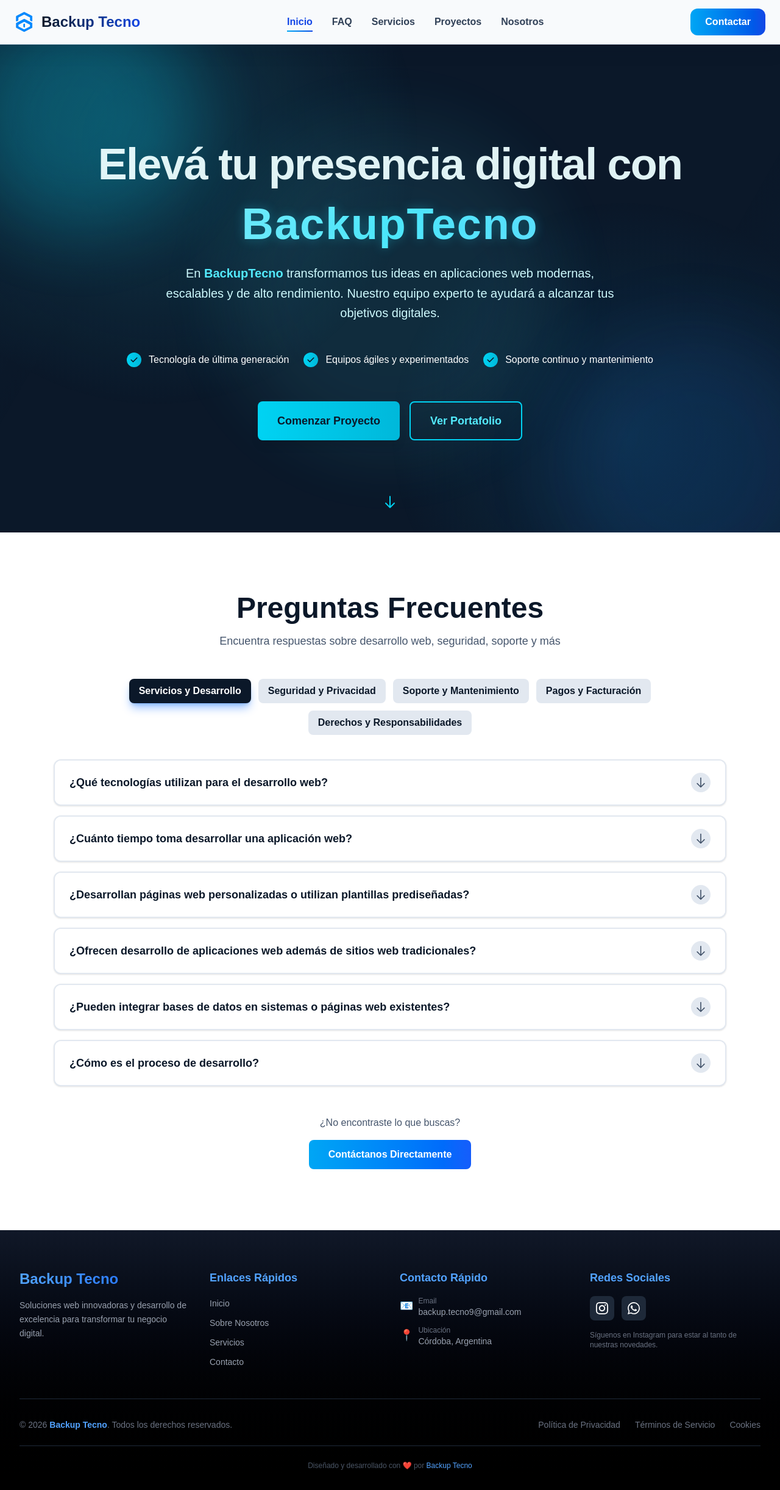
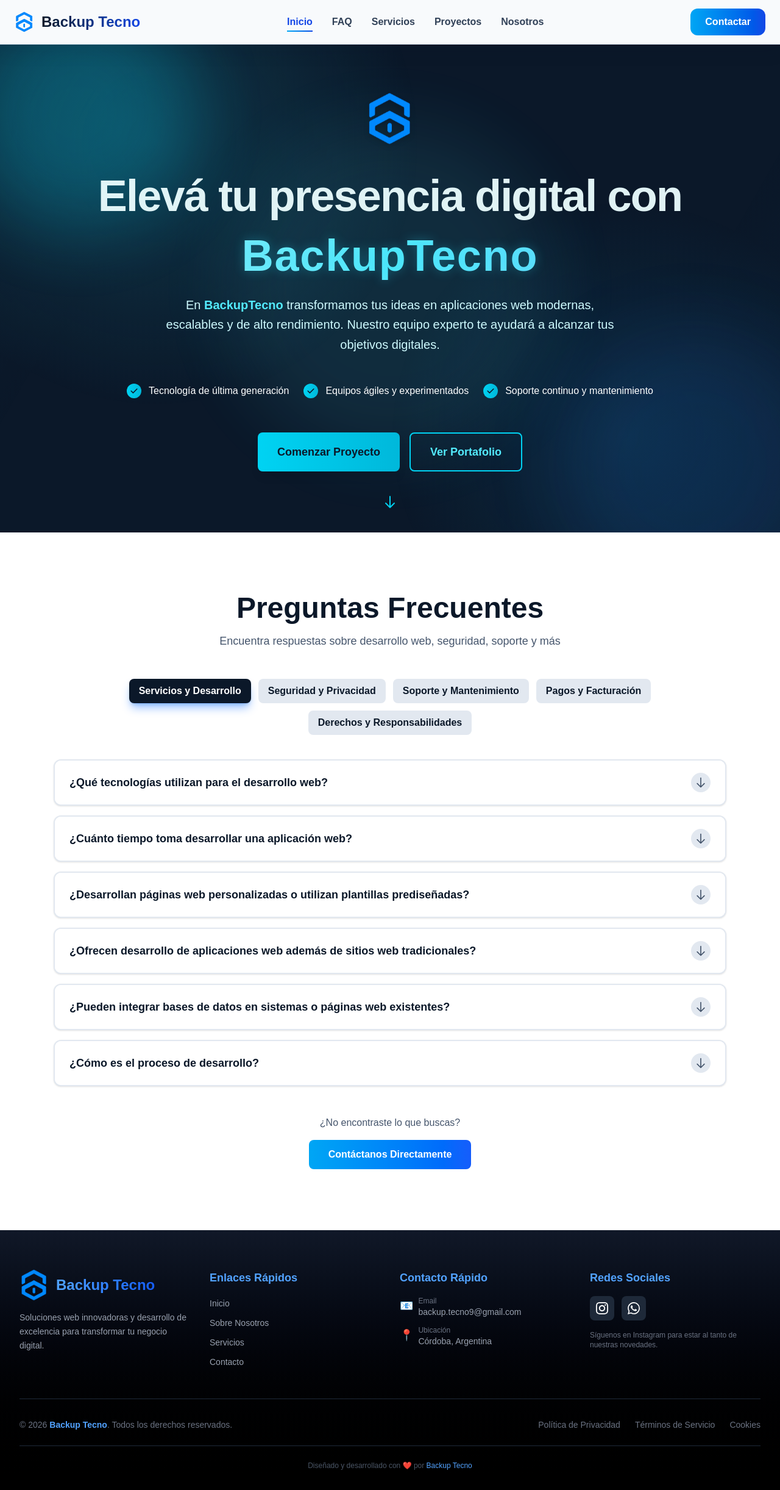
Before and after one commit to JPGenaro/BackupTecno, a Next.js app in the folder frontend/: page / in a window 1280 px wide. Shown: the whole page at 61% size. Built offline with nearby package versions, Linux system fonts and the light colour scheme.

Commit message:
logo agregado

```diff
--- a/frontend/src/components/ContactModal.tsx
+++ b/frontend/src/components/ContactModal.tsx
@@ -1,6 +1,7 @@
 'use client';
 
 import React, { useState } from 'react';
+import Image from 'next/image';
 import { useContact } from '@/context/ContactContext';
 
 export default function ContactModal() {
@@ -74,7 +75,15 @@ export default function ContactModal() {
       <div className="bg-white rounded-2xl shadow-2xl max-w-md w-full max-h-[90vh] overflow-y-auto">
         {/* Header */}
         <div className="bg-gradient-to-r from-cyan-500 to-cyan-600 text-white p-6 flex justify-between items-center">
-          <h2 className="text-2xl font-bold">Contactános</h2>
+          <div className="flex items-center gap-3">
+            <Image
+              src="/logo_real_no_fake_A.png"
+              alt="Backup Tecno Logo"
+              width={36}
+              height={36}
+            />
+            <h2 className="text-2xl font-bold">Contactános</h2>
+          </div>
           <button
             onClick={closeContact}
             className="text-white hover:text-gray-200 transition-colors"
--- a/frontend/src/components/Footer.tsx
+++ b/frontend/src/components/Footer.tsx
@@ -1,6 +1,7 @@
 'use client';
 
 import Link from "next/link";
+import Image from 'next/image';
 import { useContact } from '@/context/ContactContext';
 
 const InstagramIcon = () => (
@@ -48,11 +49,19 @@ export default function Footer() {
       <div className="max-w-7xl mx-auto px-4 sm:px-6 lg:px-8">
         <div className="grid grid-cols-1 md:grid-cols-4 gap-8 mb-12 text-center md:text-left">
           {/* Brand Section */}
-          <div className="col-span-1">
-            <h3 className="text-2xl font-bold bg-gradient-to-r from-blue-400 to-blue-600 bg-clip-text text-transparent mb-4">
-              Backup Tecno
-            </h3>
-            <p className="text-gray-400 text-sm leading-relaxed">
+          <div className="col-span-1 flex flex-col items-center md:items-start">
+            <div className="flex items-center gap-3 mb-4">
+              <Image
+                src="/logo_real_no_fake_A.png"
+                alt="Backup Tecno Logo"
+                width={48}
+                height={48}
+              />
+              <h3 className="text-2xl font-bold bg-gradient-to-r from-blue-400 to-blue-600 bg-clip-text text-transparent">
+                Backup Tecno
+              </h3>
+            </div>
+            <p className="text-gray-400 text-sm leading-relaxed text-center md:text-left">
               Soluciones web innovadoras y desarrollo de excelencia para transformar tu negocio digital.
             </p>
           </div>
--- a/frontend/src/components/HeroSection.tsx
+++ b/frontend/src/components/HeroSection.tsx
@@ -1,6 +1,7 @@
 'use client';
 
 import { useRouter } from 'next/navigation';
+import Image from 'next/image';
 import { useContact } from '@/context/ContactContext';
 
 export default function HeroSection() {
@@ -30,6 +31,19 @@ export default function HeroSection() {
 
           {/* Left content */}
           <div className="space-y-8 text-center animate-fadeInLeft">
+            {/* Logo */}
+            <div className="flex justify-center mb-4">
+              <div className="animate-bounce" style={{ animationDuration: '3s' }}>
+                <Image
+                  src="/logo_real_no_fake_A.png"
+                  alt="Backup Tecno Logo"
+                  width={80}
+                  height={80}
+                  className="drop-shadow-lg"
+                />
+              </div>
+            </div>
+
             {/* Main headline */}
             <div className="space-y-5">
               <h1 className="text-4xl sm:text-5xl lg:text-7xl font-extrabold text-white leading-tight tracking-tight">
```
